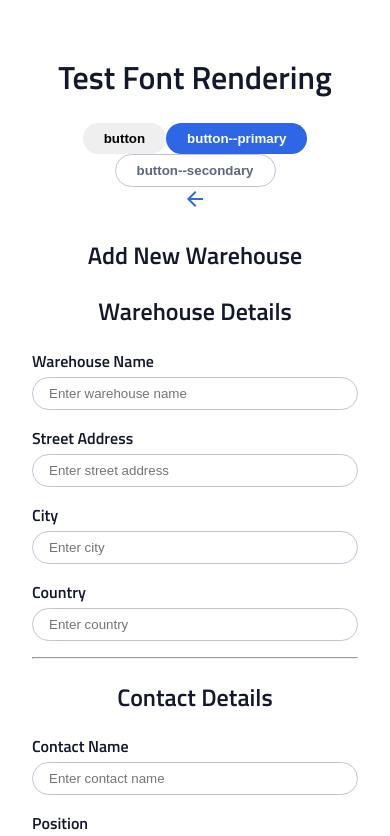
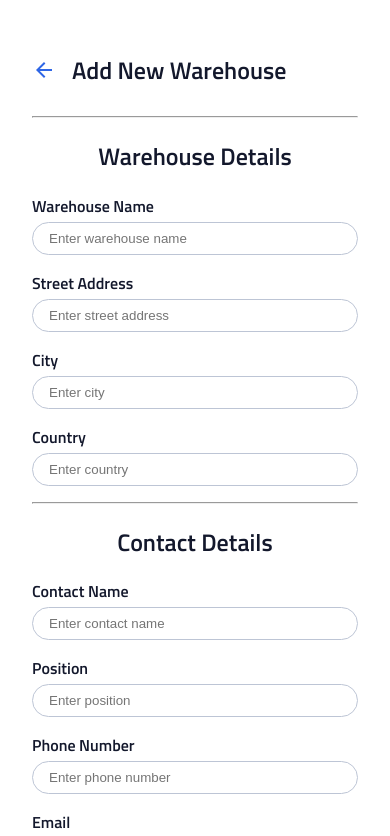
Before and after one commit to betty-alemayehu/InStock, a React (Vite) app: page / in a window 390 px wide. Shown: the top 836 px of the page. Built offline with nearby package versions, Linux system fonts and the light colour scheme.

Commit message:
added padding and gutter variables for mobile vs tablet/desktop

```diff
--- a/src/App.jsx
+++ b/src/App.jsx
@@ -19,11 +19,19 @@ function App() {
         v7_startTransition: true,
       }}
     >
-      <h1>Test Font Rendering</h1>
+      {/* Test Area */}
+      {/* Test Area */}
+      {/* Test Area */}
+
+      {/* <h1>Test Font Rendering</h1>
       <button className="button">button</button>
       <button className="button button--primary">button--primary</button>
-      <button className="button button--secondary">button--secondary</button>
+      <button className="button button--secondary">button--secondary</button> */}
       <WarehouseForm />
+
+      {/* Test Area */}
+      {/* Test Area */}
+      {/* Test Area */}
 
       <Routes>
         <Route path="/" element={<Warehouses />} />
--- a/src/components/WarehouseForm/WarehouseForm.jsx
+++ b/src/components/WarehouseForm/WarehouseForm.jsx
@@ -29,6 +29,8 @@ function WarehouseForm() {
             />
             <h1 className="form-title">Add New Warehouse</h1>
           </section>
+          <hr className="form-divider" />
+
           <form>
             <section className="warehouse-details">
               <h2 className="section-title">Warehouse Details</h2>
--- a/src/components/WarehouseForm/WarehouseForm.scss
+++ b/src/components/WarehouseForm/WarehouseForm.scss
@@ -1,2 +1,7 @@
 @use "/src/styles/partials/variables" as *;
 @use "/src/styles/partials/mixins" as *;
+
+.form-header {
+  display: flex;
+  gap: $gutter-mobile;
+}
--- a/src/styles/partials/_variables.scss
+++ b/src/styles/partials/_variables.scss
@@ -20,3 +20,10 @@ $Light-Grey: #f7f8f9;
 //// Supporting Colours
 $Green: #158463;
 $Red: #c94515;
+
+//Padding
+$padding-spacing-base-unit: 0.5rem;
+//mobile padding between components
+$gutter-mobile: 1rem;
+//tablet/desktop padding between components
+$gutter-tablet-desktop: 1.5rem;
```
